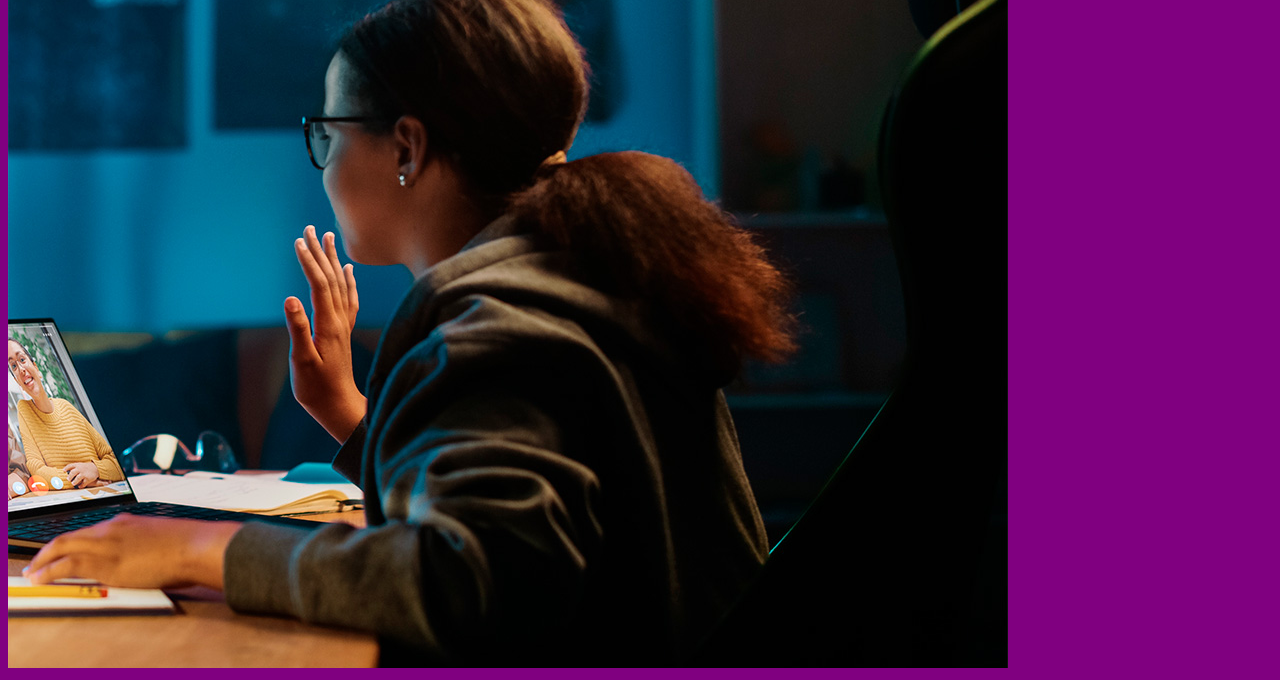
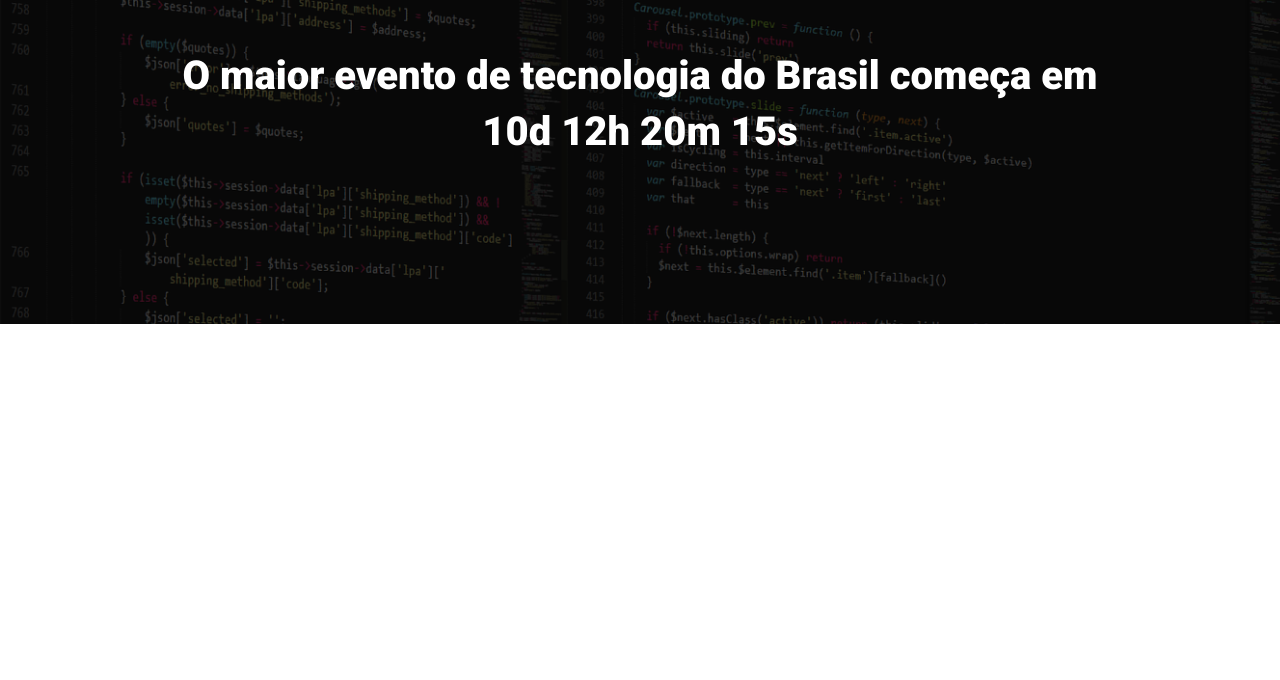
Before and after one commit to Brunoalmeidev/M22_landingpage, a website built with Parcel: page src/index.html in a window 1280 px wide. Shown: the part 160-840 px from the top of the page. After the commit the page ends 800 px from the top, so only its background shows below. Built offline with nearby package versions, Linux system fonts and the light colour scheme.

Commit message:
criando o hero

```diff
--- a/src/index.html
+++ b/src/index.html
@@ -1,14 +1,26 @@
 <!DOCTYPE html>
-<html lang="en">
+<html lang="pt-BR">
 <head>
     <meta charset="UTF-8">
     <meta name="viewport" content="width=device-width, initial-scale=1.0">
-    <title>Document</title>
+    <title>EBAC Tech Talks</title>
+
+    <link rel="preconnect" href="https://fonts.googleapis.com">
+    <link rel="preconnect" href="https://fonts.gstatic.com" crossorigin>
+    <link href="https://fonts.googleapis.com/css2?family=Roboto:wght@100;400;700;900&display=swap" rel="stylesheet">
     <link rel="stylesheet" href="styles/main.scss">
 </head>
 <body>
-    <h1>Olá</h1>
-    <img src="./images/backend.png" alt="">
+    <header class="hero">
+        <div class="container">
+            <img class="hero__logo" src="./images/ebac_logo.svg" alt="EBAC">
+            <p class="hero__text">
+                O maior evento de tecnologia do Brasil começa em 10d 12h 20m 15s
+            </p>
+        </div>
+    </header>
+
+
     <script src="scripts/main.js"></script>
 </body>
 </html>
--- /dev/null
+++ b/src/styles/_hero.scss
@@ -0,0 +1,52 @@
+.hero {
+    padding-top: 64px;
+    padding-bottom: 100px;
+    background-image: url(../images/fundo.png);
+    background-repeat: no-repeat;
+    background-size: cover;
+    position: relative;
+
+    .container {
+        position: relative;
+    }
+
+    &::before {
+        position: absolute;
+        top: 0;
+        left: 0;
+        width: 100%;
+        height: 100%;
+        background-color: #000;
+        content: '';
+        opacity: 0.7;
+    }
+
+    &__text {
+        margin-top: 64px;
+        margin-bottom: 64px;
+        font-size: 40px;
+        line-height: 56px;
+        font-weight: 800;
+        text-align: center;
+    }
+
+    &__logo {
+        margin: 0 auto;
+        height: 80px;
+        display: block;
+    }
+
+    @media (max-width: 640px) {
+        padding: 40px 0;
+
+        &__logo {
+            height: 40px;
+        }
+
+        &__text {
+            font-size: 22px;
+            line-height: 24px;
+            margin: 24px 0;
+        }
+    }
+}
--- a/src/styles/main.scss
+++ b/src/styles/main.scss
@@ -1,3 +1,23 @@
-body {
-    background-color: purple;
+@use 'hero';
+
+* {
+    margin: 0;
+    padding: 0;
+    box-sizing: border-box;
+    font-family: Roboto, sans-serif;
+    color: #fff;
 }
+
+.container {
+    max-width: 960px;
+    width: 100%;
+    margin: 0 auto;
+
+    @media (max-width: 640px) {
+        max-width: 80%;
+    }
+
+    @media (max-width: 1024px) {
+        max-width: 90%;
+    }
+}
```
